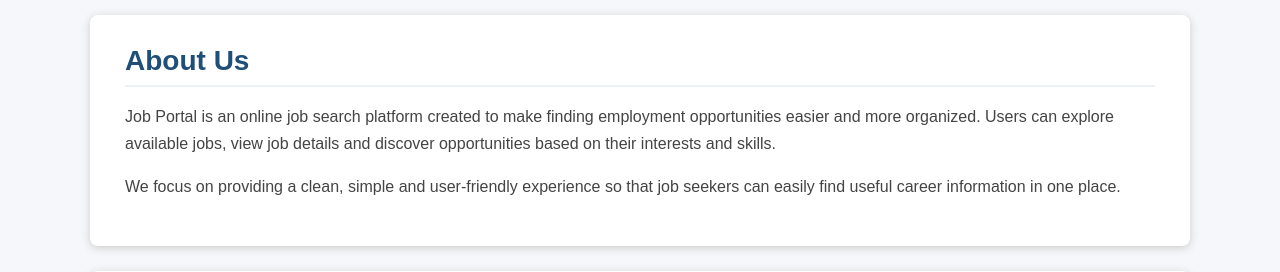
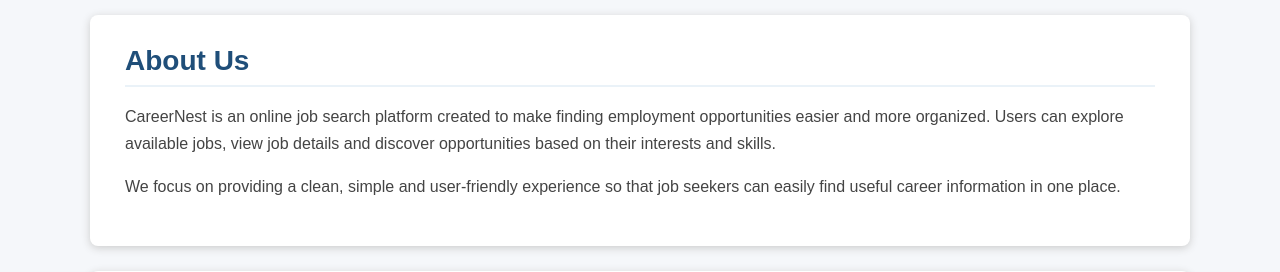
Before and after one commit to Riyabuilds2716/CareerNest, a Flask app: page /about in a window 1280 px wide. Shown: the part 429-701 px from the top of the page. Run offline with Flask 3, Linux system fonts and the light colour scheme.

Commit message:
Update About page branding

```diff
--- a/templates/about.html
+++ b/templates/about.html
@@ -173,7 +173,7 @@
         <h2>About Us</h2>
 
         <p>
-            Job Portal is an online job search platform created to make
+            CareerNest is an online job search platform created to make
             finding employment opportunities easier and more organized.
             Users can explore available jobs, view job details and discover
             opportunities based on their interests and skills.
```
